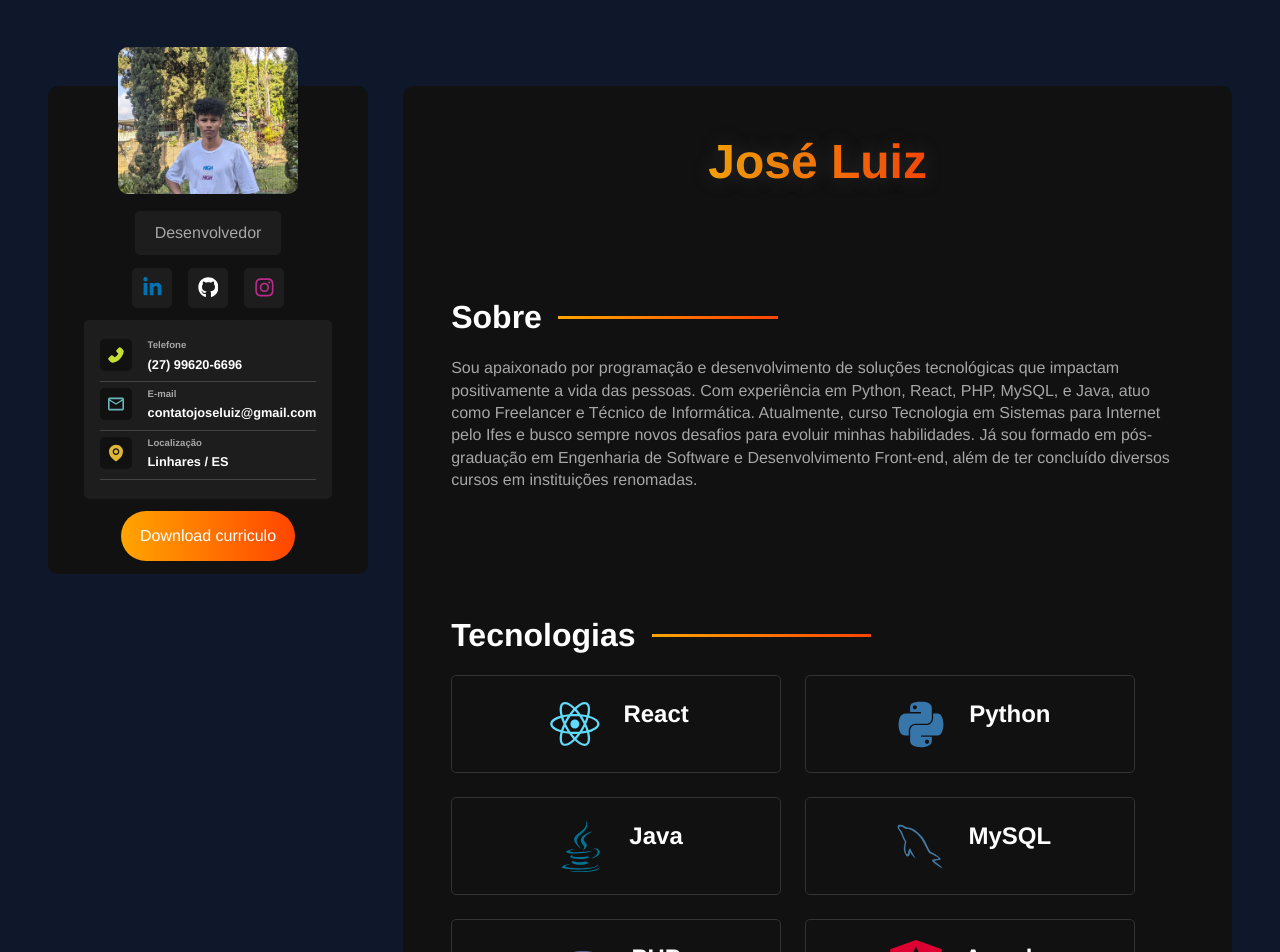
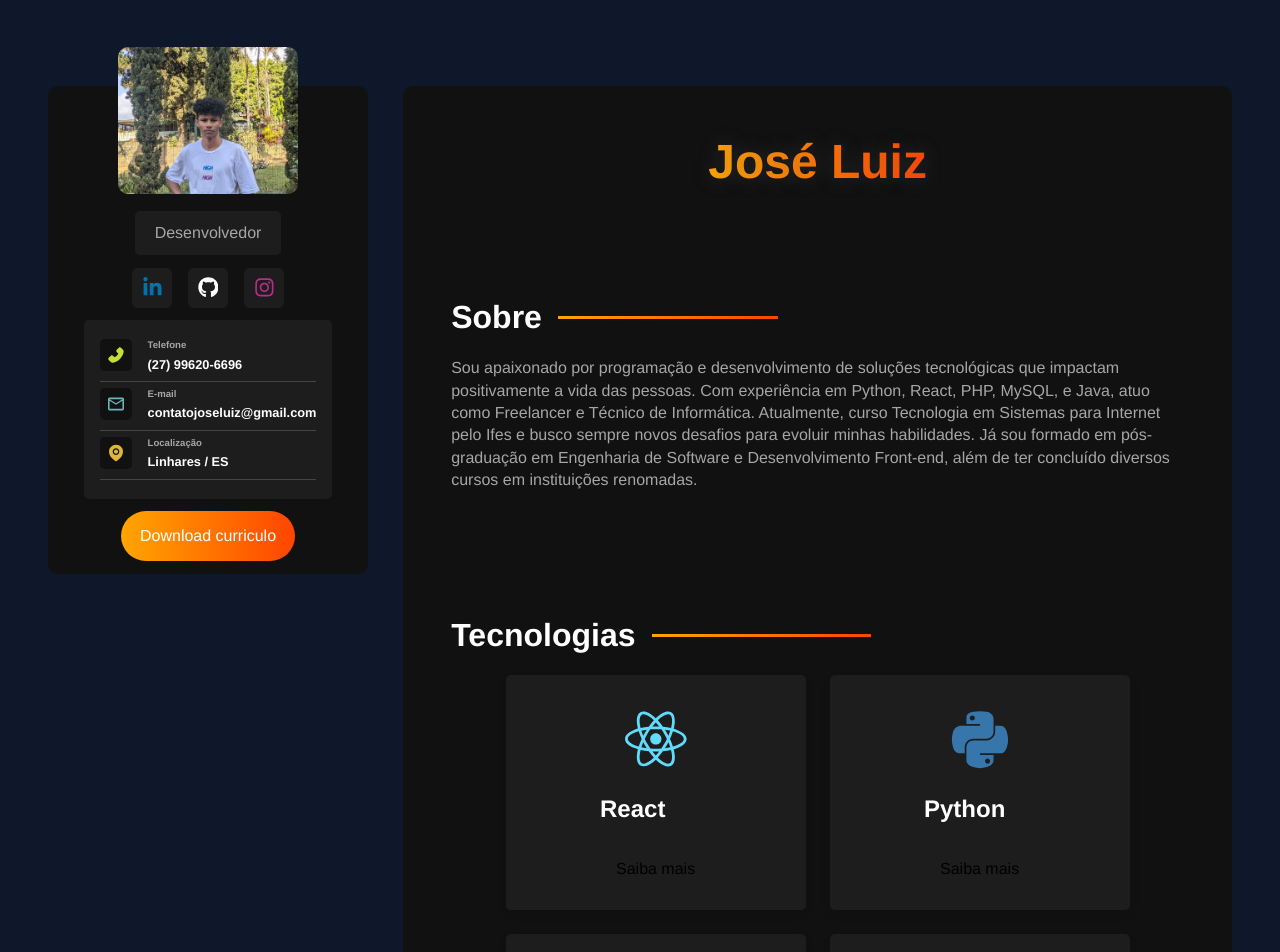
Before and after one commit to JoseLuiz095/portfolio2.0, a React (Vite) app: page / in a window 1280 px wide. Shown: the top 952 px of the page. Built offline with nearby package versions, Linux system fonts and the light colour scheme.

Commit message:
atualizaçoes  tecnologia

```diff
--- a/package.json
+++ b/package.json
@@ -10,7 +10,7 @@
     "preview": "vite preview"
   },
   "dependencies": {
-    "framer-motion": "^11.9.0",
+    "framer-motion": "^11.11.8",
     "react": "^18.3.1",
     "react-dom": "^18.3.1",
     "react-icons": "^5.3.0",
--- a/src/components/TecnologiesContainer.jsx
+++ b/src/components/TecnologiesContainer.jsx
@@ -3,52 +3,49 @@ import {
   DiPython,
   DiJava,
   DiMysql,
-
 } from "react-icons/di";
-import {FaPhp , FaAngular, FaBootstrap } from "react-icons/fa";
-import { SiSelenium } from "react-icons/si";
-
-import "../styles/components/tecnologiescontainer.sass"
+import { FaPhp , FaAngular } from "react-icons/fa";
+import { motion } from "framer-motion"; // Importando Framer Motion
+import "../styles/components/tecnologiescontainer.sass";
 
 const technologies = [
   {
     id: "React",
     name: "React",
-    icon: <DiReact style={{color: "#61DBFB"}} />,
+    icon: <DiReact style={{color: "#61DBFB", fontSize: "5rem"}} />, // Aumentando o tamanho do ícone
     info: "Estudei e aprimorei React durante minha formação no IFES. Utilizo-o amplamente no desenvolvimento de UIs modernas, com Bootstrap para estilização.",
   },
   {
     id: "Python",
     name: "Python",
-    icon: <DiPython style={{color: "#3776AB"}} />,
+    icon: <DiPython style={{color: "#3776AB", fontSize: "5rem"}} />, // Aumentando o tamanho do ícone
     info: "Fiz curso avançado em Python, explorando frameworks como Selenium, PyAutoGUI, Django e PySide. Tenho prática avançada em automação e desenvolvimento web.",
   },
   {
     id: "Java",
     name: "Java",
-    icon: <DiJava style={{color: "#007396"}} />,
+    icon: <DiJava style={{color: "#007396", fontSize: "5rem"}} />, // Aumentando o tamanho do ícone
     info: "Curso de Java do básico ao avançado pela Loiane. Tenho experiência em desenvolvimento de sistemas robustos e aplicativos web com Java.",
   },
   {
     id: "MySQL",
     name: "MySQL",
-    icon: <DiMysql style={{color: "#4479A1"}} />,
+    icon: <DiMysql style={{color: "#4479A1", fontSize: "5rem"}} />, // Aumentando o tamanho do ícone
     info: "Estudei MySQL em diversos cursos e pratico em nível avançado no IFES, aplicando em bancos de dados relacionais para web.",
   },
   {
     id: "PHP",
     name: "PHP",
-    icon: <FaPhp style={{color: "#777BB4"}} />,
+    icon: <FaPhp style={{color: "#777BB4", fontSize: "5rem"}} />, // Aumentando o tamanho do ícone
     info: "Pratico PHP em nível avançado na formação do IFES, focando no desenvolvimento web dinâmico e integração com bancos de dados.",
   },
   {
     id: "Angular",
     name: "Angular",
-    icon: <FaAngular style={{color: "#DD0031"}} />,
+    icon: <FaAngular style={{color: "#DD0031", fontSize: "5rem"}} />, // Aumentando o tamanho do ícone
     info: "Completei curso de Angular do básico ao avançado pela Loiane. Uso Angular para desenvolver aplicações web rápidas e escaláveis.",
   }
 ];
-
 
 const TecnologiesContainer = () => {
   return (
@@ -56,19 +53,43 @@ const TecnologiesContainer = () => {
       <h2>Tecnologias</h2>
       <div className="tecnologies-grid">
         {technologies.map((tech)=>(
-          <div className="tecnology-card" id={tech.id} key={tech.id} >
+
+          <motion.div
+            className="tecnology-card"
+            id={tech.id}
+            key={tech.id}
+            whileHover={{ scale: 1.05 }} // Animação de hover no card
+            transition={{ duration: 0.3 }} // Duração da animação
+          >
             {tech.icon}
             <div className="tecnology-info">
-              <h3> {tech.name} </h3>
-              <p>
+              <h3>{tech.name}</h3>
+
+              {/* Botão 'Saiba Mais' */}
+              <motion.button
+                initial={{ opacity: 1 }} // Botão aparece inicialmente
+                whileHover={{ opacity: 0 }} // Desaparece no hover
+                transition={{ duration: 0.3 }} // Suavização da transição
+                className="saiba-mais-btn"
+              >
+                Saiba mais
+              </motion.button>
+
+              {/* Texto oculto inicialmente, aparece no hover */}
+              <motion.p
+                initial={{ opacity: 0, height: 0 }} // Invisível e sem altura inicialmente
+                whileHover={{ opacity: 1, height: "auto" }} // Aparece no hover
+                transition={{ duration: 0.3 }} // Duração da transição
+                className="info-text"
+              >
                 {tech.info}
-              </p>
+              </motion.p>
             </div>
-          </div>
+          </motion.div>
         ))}
       </div>
     </section>
-  )
+  );
 }
 
-export default TecnologiesContainer
+export default TecnologiesContainer;
--- a/src/styles/components/tecnologiescontainer.sass
+++ b/src/styles/components/tecnologiescontainer.sass
@@ -2,33 +2,87 @@
 @use "../mixins"
 
 .tecnologies-container
-    margin-bottom: 1rem
-    transition: opacity 0.4s ease, visibility 0.4s ease !important
+  margin-bottom: 1rem
 
-    .tecnologies-grid
-        display: flex
-        flex-wrap: wrap
-        gap: 1.5rem
+  h2
+    font-size: 2rem
+    text-align: center
+    margin-bottom: 2rem
+    color: variables.$bg-color
 
-        .tecnology-card
-            @include mixins.center
-            gap: 1rem
-            padding: 1rem
-            border: 1px solid #333
-            width: 45%
-            border-radius: variables.$card-border-radius
-            position: relative
 
-            h3
-                color: variables.$text-color
-                margin-bottom: 1rem
+  .tecnologies-grid
+    display: flex
+    flex-wrap: wrap
+    gap: 1.5rem
+    justify-content: center // Para centralizar os cards
 
-            svg
-                font-size: 4rem
+    .tecnology-card
+      background-color: variables.$bg-color-secondary
+      padding: 1.5rem
+      border-radius: variables.$card-border-radius
+      box-shadow: 0 4px 8px rgba(0, 0, 0, 0.1)
+      width: 45%
+      max-width: 300px
+      text-align: center
+      position: relative
+      transition: transform 0.3s ease
+      display: flex
+      flex-direction: column
+      align-items: center
+      justify-content: space-between // Garantir que o ícone e texto fiquem adequados
 
-            p
-                display: none
+      &:hover
+        transform: scale(1.05)
 
-        :hover
-            p
-                display: flex !important
+
+      svg
+        font-size: 5rem // Aumentando o tamanho do ícone
+        margin-bottom: 1rem
+        transition: font-size 0.3s ease // Garantindo que o ícone não mude ao hover
+
+
+      h3
+        color: variables.$text-color
+        font-size: 1.5rem
+        margin-bottom: 1rem
+
+
+      .saiba-mais-btn
+        margin-top: 0.5rem
+        padding: 0.5rem 1rem
+        background-color: #0000
+        border: none
+        border-radius: variables.$container-border-radius
+        color: #000000
+        cursor: pointer
+        transition: all 0.3s ease
+        font-size: 1rem
+
+        &:hover
+          background-color: #000000
+
+
+
+      .info-text
+        display: none // Inicialmente o texto está oculto
+        font-size: 0.9rem
+        margin-top: 1rem
+        text-align: justify
+        line-height: 1.4
+        color: variables.$text-color
+
+        // Aparecer suavemente no hover
+        &:hover
+          display: block
+
+
+
+      &:hover
+        .saiba-mais-btn
+          display: none // Escondendo o botão "Saiba Mais" ao hover
+
+
+        .info-text
+          display: block // Mostrando o texto da tecnologia
+          transition: all 0.3s ease
```
Also changed, not shown: 1 other file (tests, documents, lock files or other folders).
